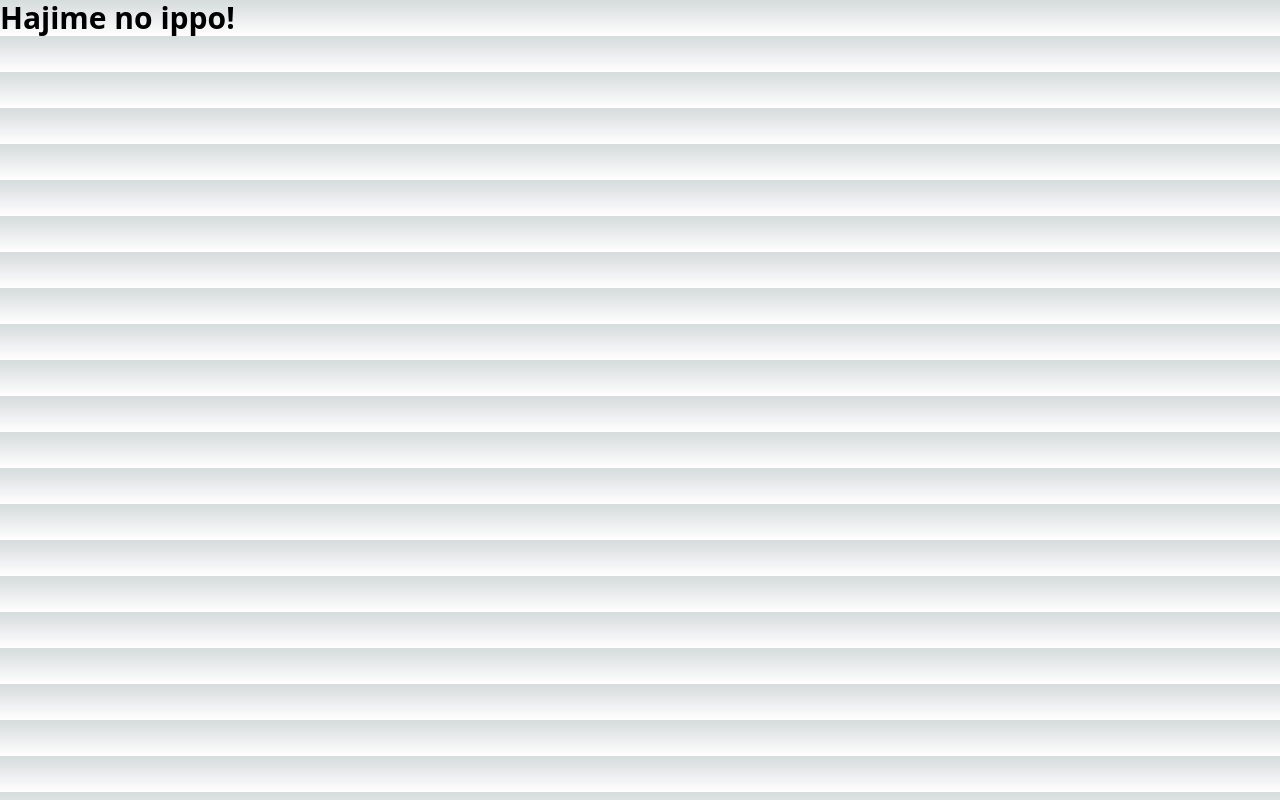
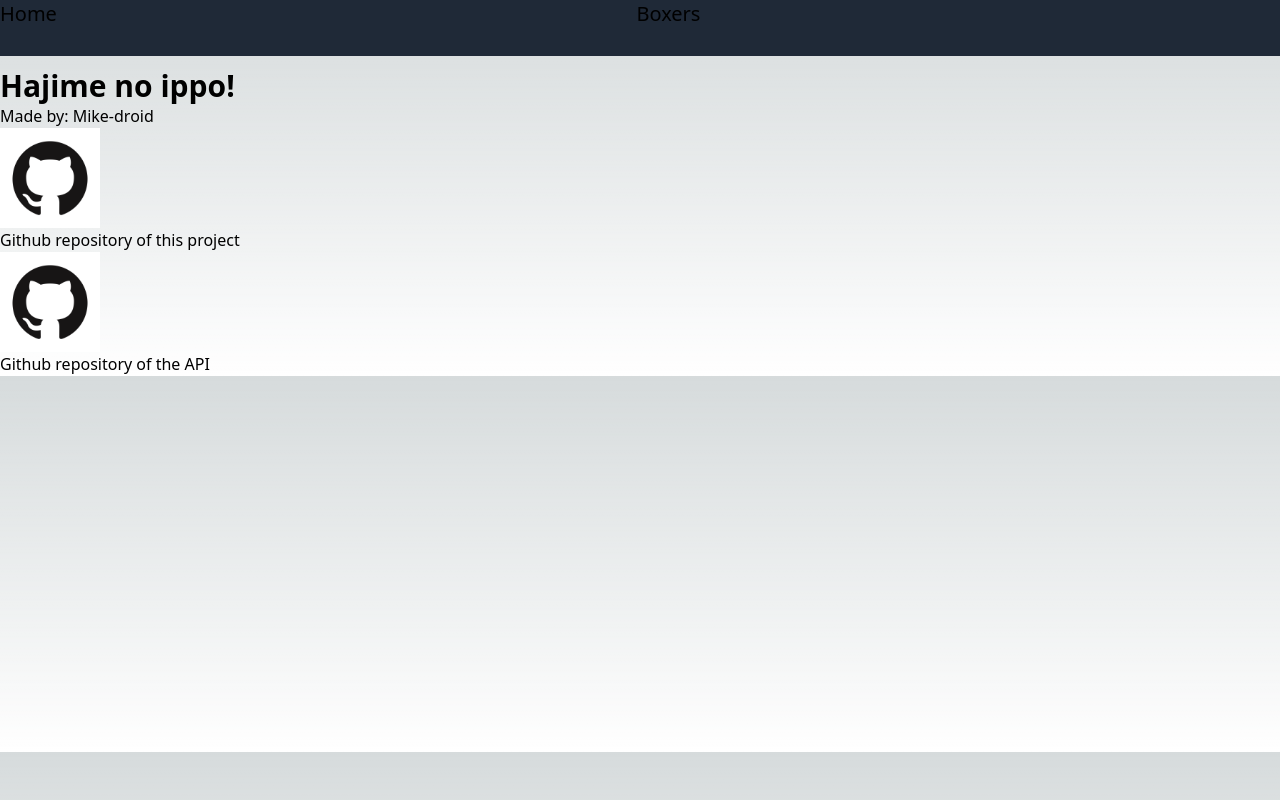
Before and after one commit to Mike-droid/hajime-no-ippo-nextjs, a Next.js app: page / in a window 1280 px wide. Built offline with nearby package versions, Linux system fonts and the light colour scheme.

Commit message:
created footer

```diff
--- /dev/null
+++ b/src/components/myFooter.js
@@ -0,0 +1,18 @@
+import Image from "next/image"
+import githubImage from '../images/GitHub-Mark.png'
+
+export const MyFooter = () => {
+  return (
+    <footer>
+      <a href='https://github.com/Mike-droid' target='_blank'>Made by: Mike-droid</a>
+      <a href='https://github.com/Mike-droid/hajime-no-ippo-nextjs'>
+        <Image priority src={githubImage} alt='Github icon' width={100} height={100}/>
+        Github repository of this project
+      </a>
+      <a href='https://github.com/Mike-droid/hajime-no-ippo-api'>
+        <Image priority src={githubImage} alt='Github icon' width={100} height={100}/>
+        Github repository of the API
+      </a>
+    </footer>
+  )
+}
--- a/src/pages/index.js
+++ b/src/pages/index.js
@@ -1,15 +1,14 @@
-import Head from 'next/head'
 import Navbar from '@/components/navbar'
+import { MyFooter } from '@/components/myFooter'
 
 export default function Home() {
   return (
     <>
-    <Head>
       <Navbar/>
-    </Head>
       <h1 className='text-3xl font-bold'>
         Hajime no ippo!
       </h1>
+      <MyFooter/>
     </>
   )
 }
```
Also changed, not shown: src/images/GitHub-Mark.png (added).
